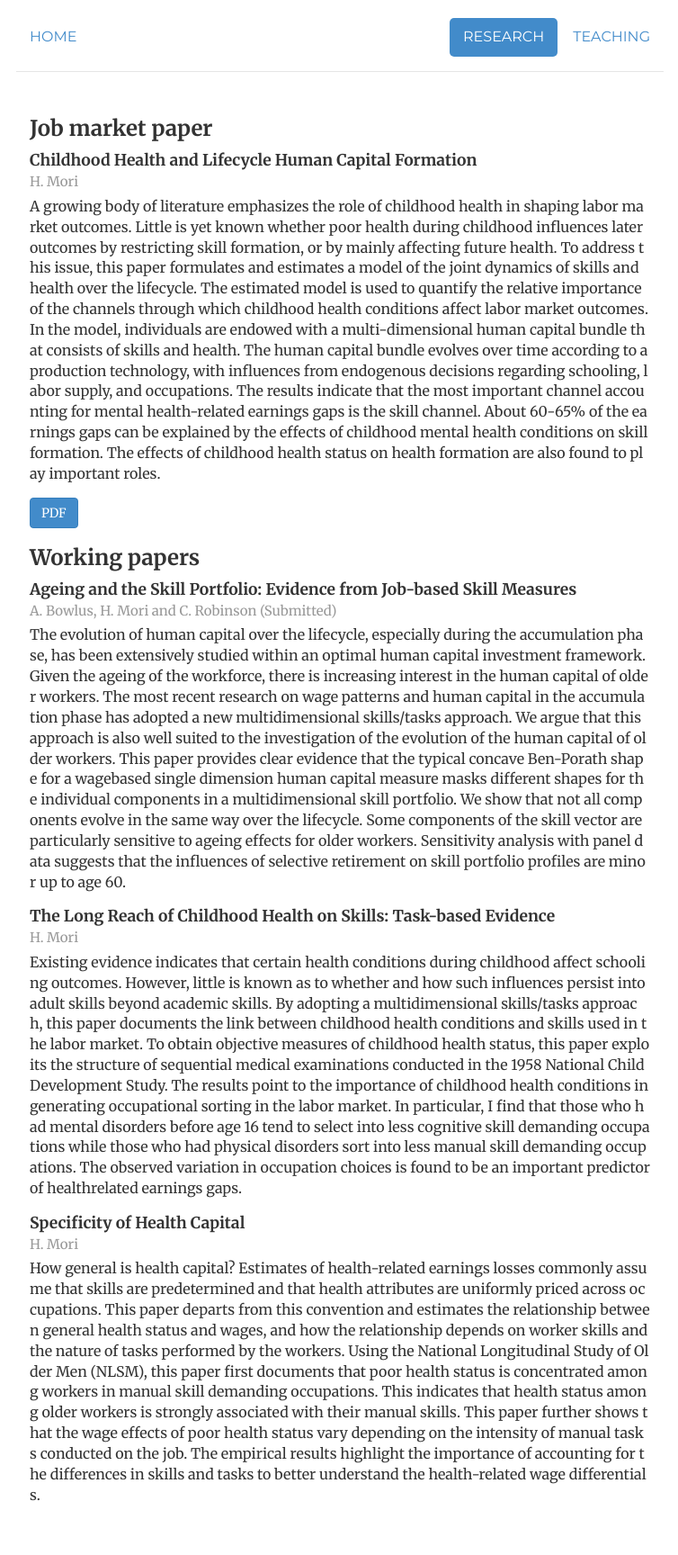
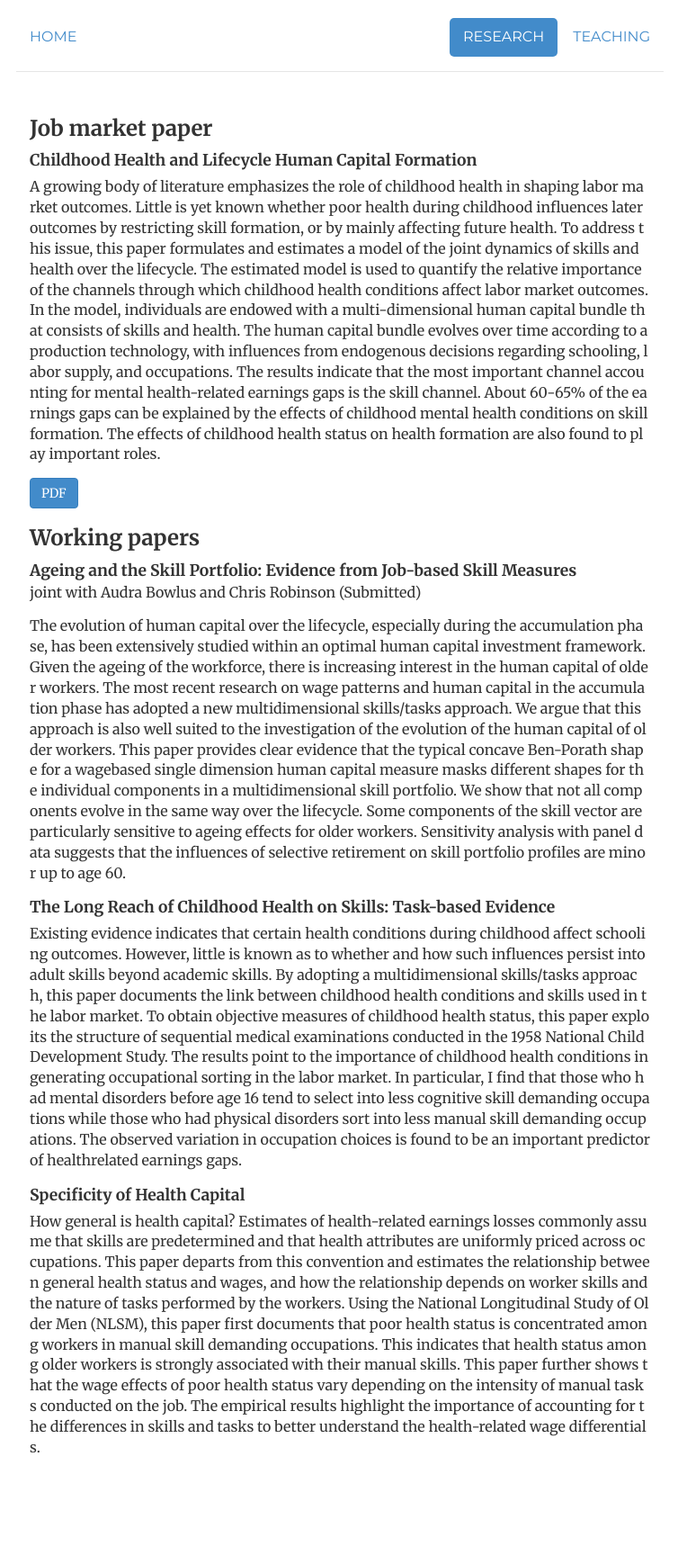
Before and after one commit to morihiroaki/morihiroaki.github.io, a Jekyll site: the page built from research.html, in a window 1280 px wide. Shown: the whole page at 90% size, without its empty margins (262-1016 px from the left). Built offline with Jekyll 4.4.1, drawn with Linux system fonts in a browser that asks for light colours; after the commit the page ends 1675 px from its top, so only the background shows below that.

Commit message:
Update research.html

```diff
--- a/research.html
+++ b/research.html
@@ -9,7 +9,6 @@ description:
 <h3>Job market paper</h3>
 <div class='span10 offset1'>
 <div class='pTitle'>Childhood Health and Lifecycle Human Capital Formation</div>
-<div class='pAuthors'>H. Mori</div>
 <div class='pAbstract'>
 A growing body of literature emphasizes the role of childhood health in shaping
 labor market outcomes. Little is yet known whether poor health during
@@ -33,7 +32,7 @@ roles.
 <h3>Working papers</h3>
 <div class='span10 offset1'>
 <div class='pTitle'> Ageing and the Skill Portfolio: Evidence from Job-based Skill Measures</div>
-<div class='pAuthors'>A. Bowlus, H. Mori and C. Robinson (Submitted)</div>
+<p> joint with Audra Bowlus and Chris Robinson (Submitted)</p>
 <div class='pAbstract'>
 The evolution of human capital over the lifecycle, especially during the accumulation phase,
 has been extensively studied within an optimal human capital investment framework. Given
@@ -52,7 +51,6 @@ the influences of selective retirement on skill portfolio profiles are minor up
 
 <div class='span10 offset1'>
 <div class='pTitle'>The Long Reach of Childhood Health on Skills: Task-based Evidence</div>
-<div class='pAuthors'>H. Mori</div>
 <div class='pAbstract'>
  Existing evidence indicates that certain health conditions during childhood affect schooling
 outcomes. However, little is known as to whether and how such influences persist into
@@ -71,7 +69,6 @@ earnings gaps.
 
 <div class='span10 offset1'>
 <div class='pTitle'>Specificity of Health Capital</div>
-<div class='pAuthors'>H. Mori</div>
 <div class='pAbstract'>
  How general is health capital? Estimates of health-related earnings losses commonly assume
 that skills are predetermined and that health attributes are uniformly priced across
```
